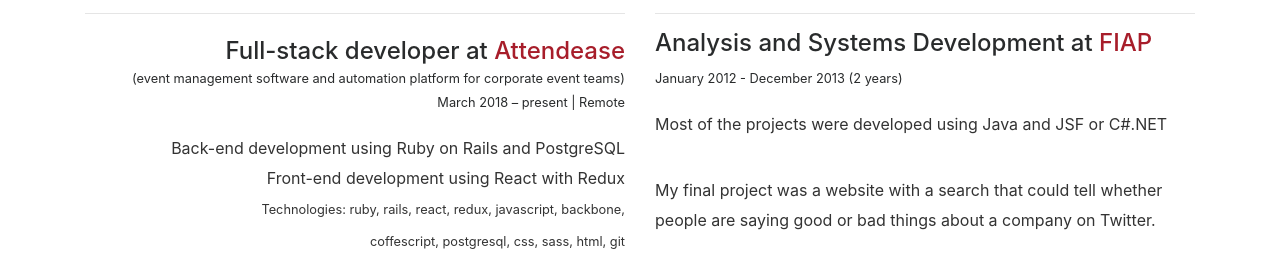
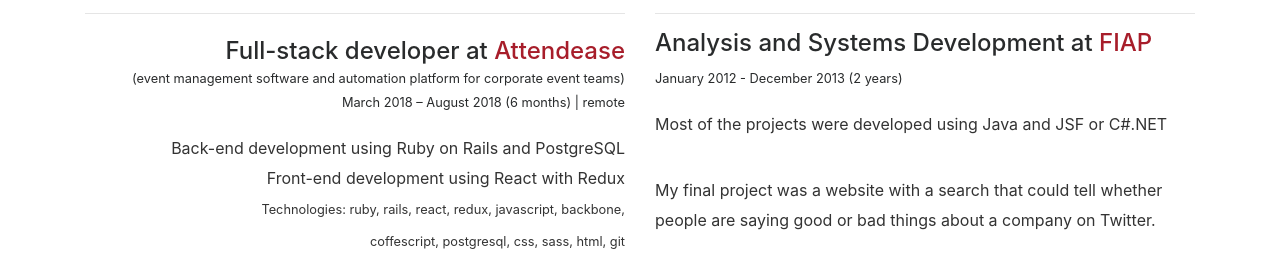
Before and after one commit to lucasprag/lucasprag, a Jekyll site: the page built from index.md, in a window 1280 px wide. Shown: the part 527-804 px from the top of the page. Built offline with Jekyll 4.4.1, drawn with Linux system fonts in a browser that asks for light colours; nearby versions of some CDN libraries.

Commit message:
Update experience

```diff
--- a/_includes/experience.html
+++ b/_includes/experience.html
@@ -9,7 +9,7 @@
   <small>
     (event management software and automation platform for corporate event teams)
     <br>
-    March 2018 – present | Remote
+    March 2018 – August 2018 (6 months) | remote
   </small>
   <p class="description">
     Back-end development using Ruby on Rails and PostgreSQL
```
